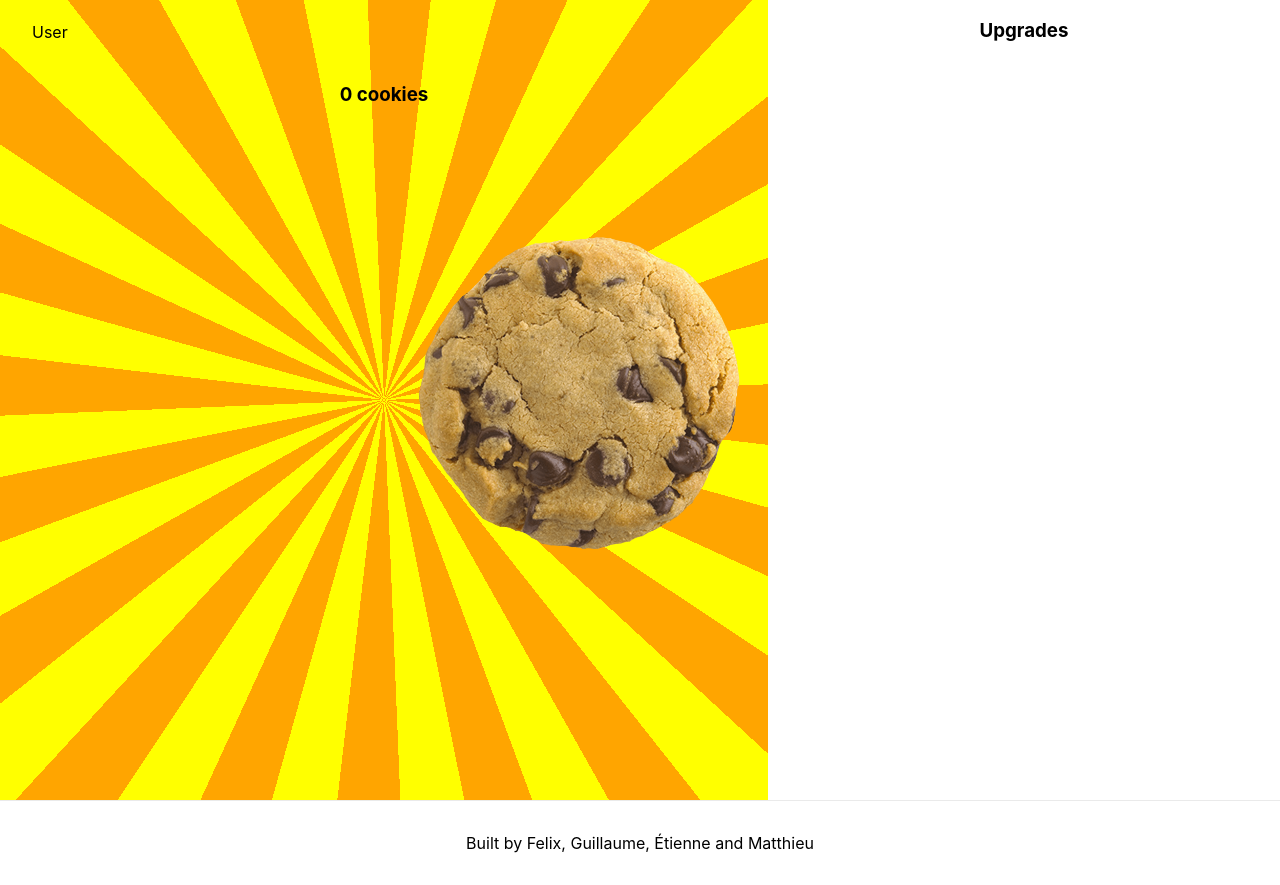
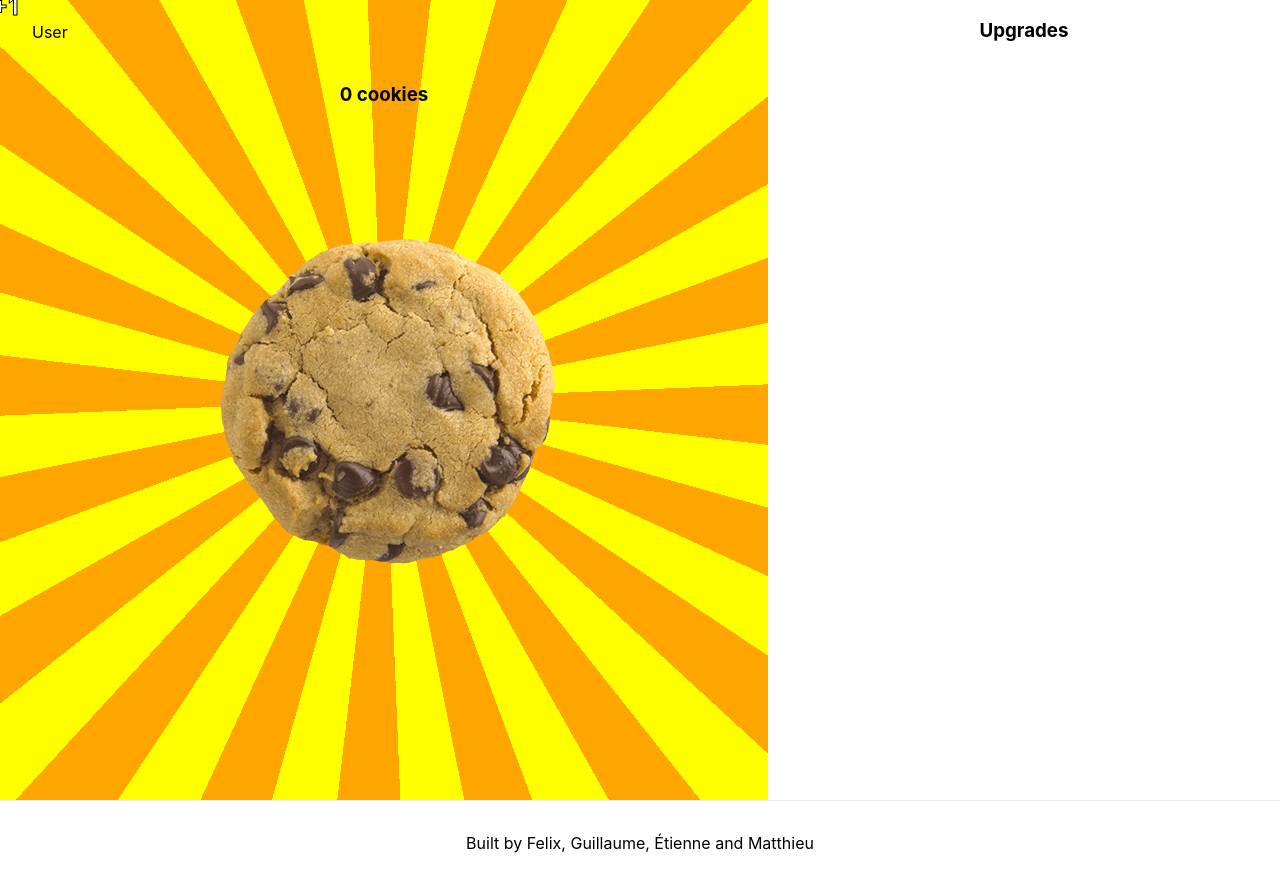
Before and after one commit to felixrnqst/cookie-clicker, a Next.js app: page / in a window 1280 px wide. Built offline with nearby package versions, Linux system fonts and the light colour scheme.

Commit message:
Animation on cookie click

```diff
--- a/components/cookie.js
+++ b/components/cookie.js
@@ -9,35 +9,32 @@ import { useState, useEffect, useRef } from 'react'
 import Image from 'next/image'
 import cookie from '../public/cookie.png'
 
-import { motion } from 'framer-motion'
+import { motion, useAnimate } from 'framer-motion'
 
 export default function Cookie(props){
   const [click, setClick] = useState(false);
   const [coords, setCoords] = useState([0,0]);
+
   const mouseListener = useRef();
 
-  // useEffect(() => {
-  //   mouseListener = document.addEventListener('mousemove', (e) => {
-  //     console.log(e.mouseX, e.mouseY)
-  //   })
-  //   return () => {
-  //
-  //   }
-  // })
+  const [scope, animate] = useAnimate()
 
-
-  function tapHandler(e){
+  async function tapHandler(e){
     // console.log(e)
     setCoords([e.clientX, e.clientY])
     setClick(true);
     setTimeout(() => setClick(false), 100)
     props.increment()
+    await animate(scope.current, { opacity: 1, transform: 'translateX(-50%) translateY(-50%)' }, { duration: 0 })
+    await animate(scope.current, { opacity: 0, transform: 'translateX(-50%) translateY(-5rem)'}, { duration: 1 })
+
   }
 
   return (
   <div className={styles.container}>
-    <div className={styles.cursor}/>
+    <div className={styles.cursor} style={{top: coords[1], left: coords[0]}} ref={scope}>+1</div>
     <motion.div
+      className={styles.hoverbox}
       whileHover={{
         scale: 0.9,
         transition: { duration: 0.2 },
--- a/components/cookie.module.scss
+++ b/components/cookie.module.scss
@@ -1,18 +1,24 @@
 @import '../styles/constants.scss';
 
 .container {width: 100%; height: 100vh; display: flex; justify-content: center; align-items: center; position: absolute; top: 0; left: 0;
-  > div {width: 50vh; height: 50vh; }
+  .hoverbox {width: 50vh; height: 50vh; }
 }
+
+.cursor {position: absolute; width: 1rem; height: 1rem; z-index: 11; transform: translateX(-50%) translateY(-50%); font-size: 1.5rem; font-weight: bold;
+  -webkit-text-fill-color: white;
+  -webkit-text-stroke: 1px black;
+}
+.cursor:hover {cursor: default; }
 
 .cookie {clip-path: inset(3.5vh round 50%); }
 
 
 @include bp(md){
-  .container > div {width: 30vh; height: 30vh; }
+  .container .hoverbox {width: 30vh; height: 30vh; }
   .cookie {clip-path: inset(1.5vh round 50%); }
 }
 
 @include bp(lg){
-  .container > div {width: 50vh; height: 50vh; }
+  .container .hoverbox {width: 50vh; height: 50vh; }
   .cookie {clip-path: inset(3.5vh round 50%); }
 }
```
